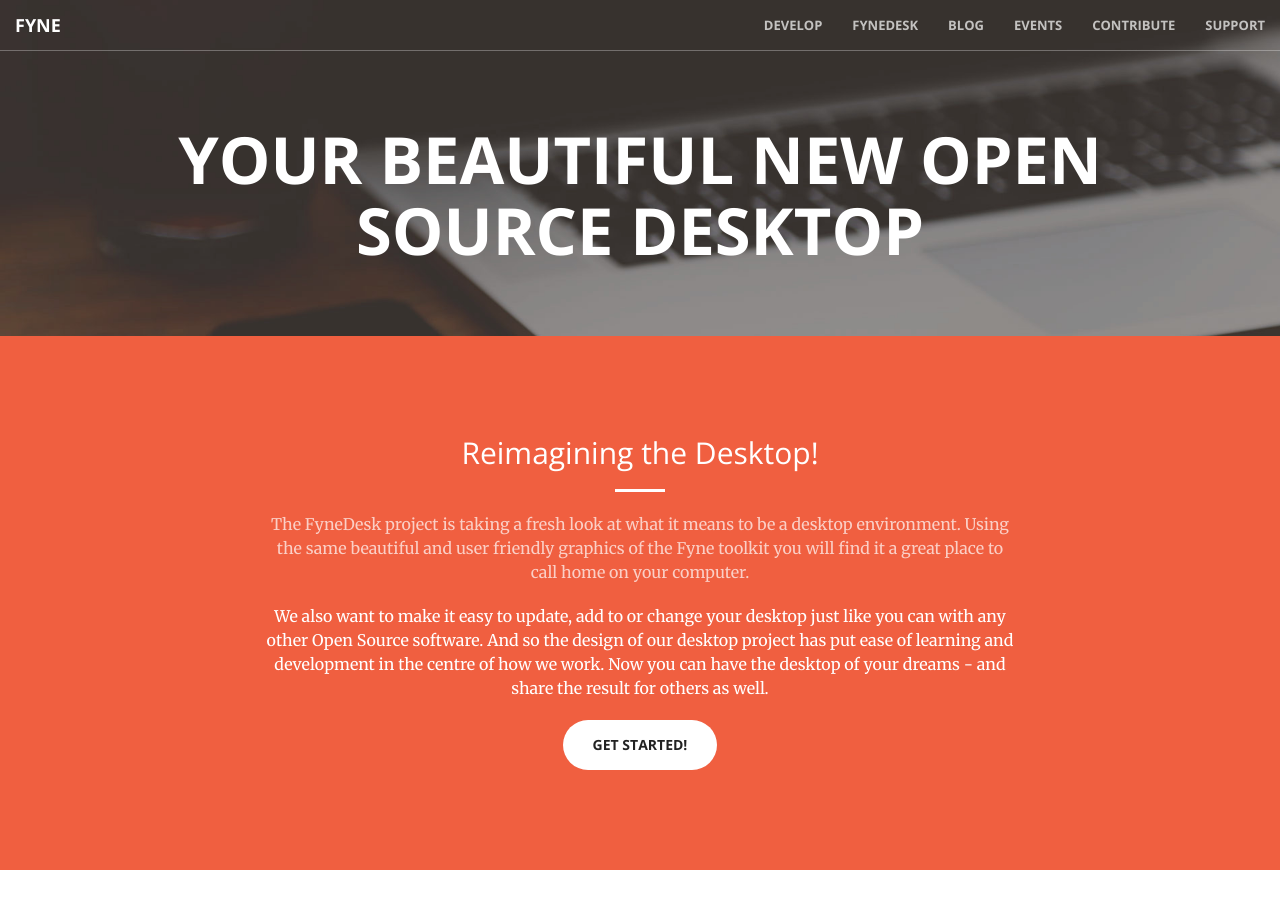
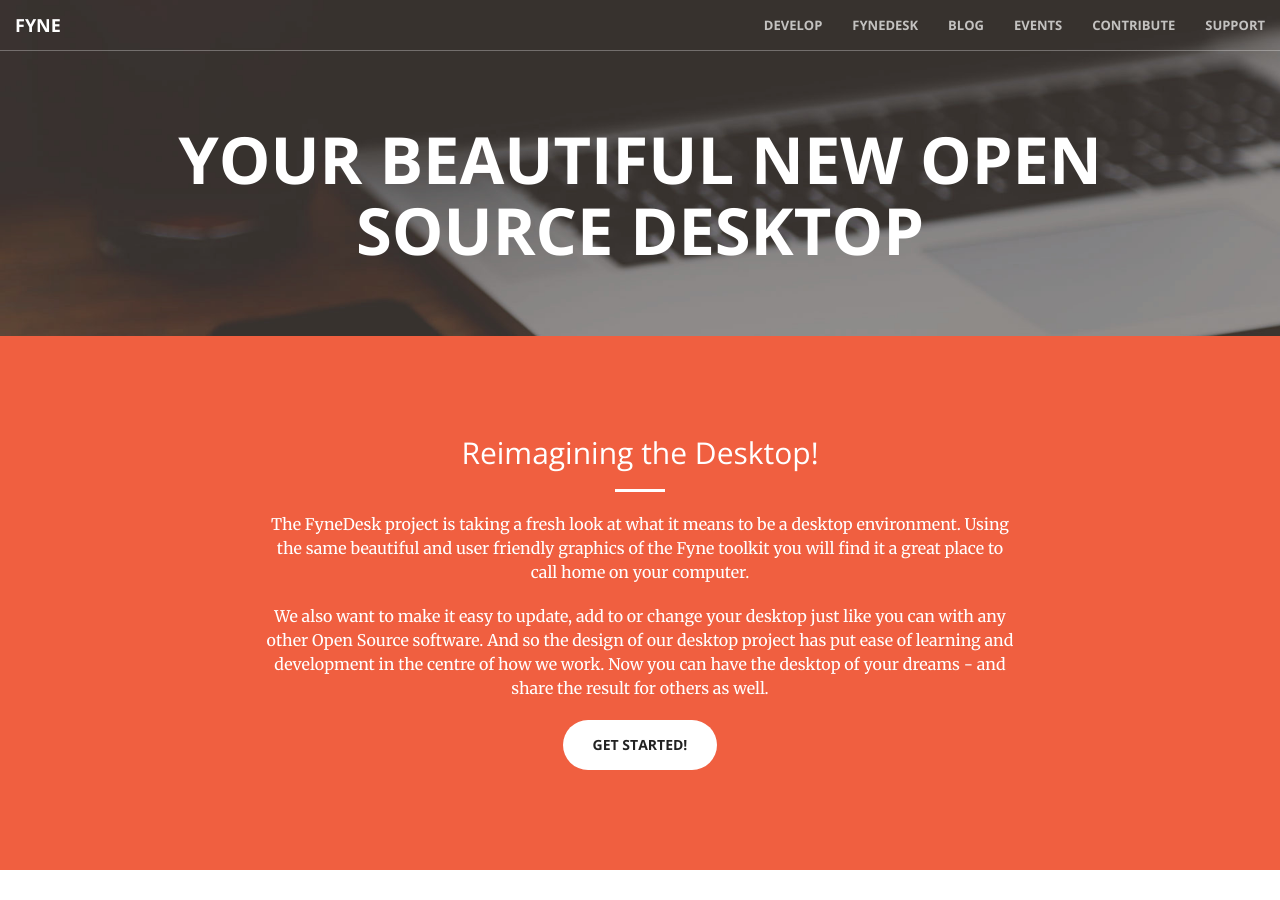
Before and after one commit to fyne-io/fyne-io.github.io, a Jekyll site: the page built from desktop/index.md, in a window 1280 px wide and 900 px high. Built offline with Jekyll 4.4.1, drawn with Linux system fonts in a browser that asks for light colours.

Commit message:
Remove partial text fading

```diff
--- a/desktop/index.md
+++ b/desktop/index.md
@@ -14,7 +14,7 @@
             <div class="col-lg-8 col-lg-offset-2 text-center">
                 <h2 class="section-heading">Reimagining the Desktop!</h2>
                 <hr class="light">
-		<p class="text-faded">The FyneDesk project is taking a fresh look
+		<p>The FyneDesk project is taking a fresh look
 at what it means to be a desktop environment. Using the same beautiful and user
 friendly graphics of the Fyne toolkit you will find it a great place to call
 home on your computer.</p>
```
Also changed, not shown: index.md (+1 -1 lines).
